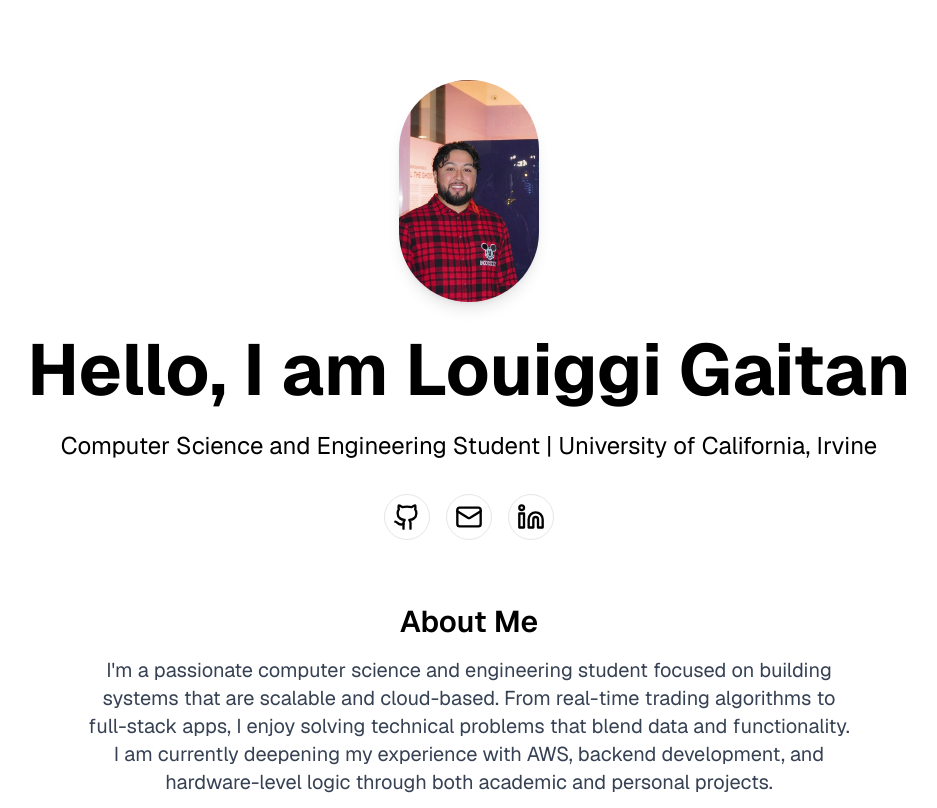
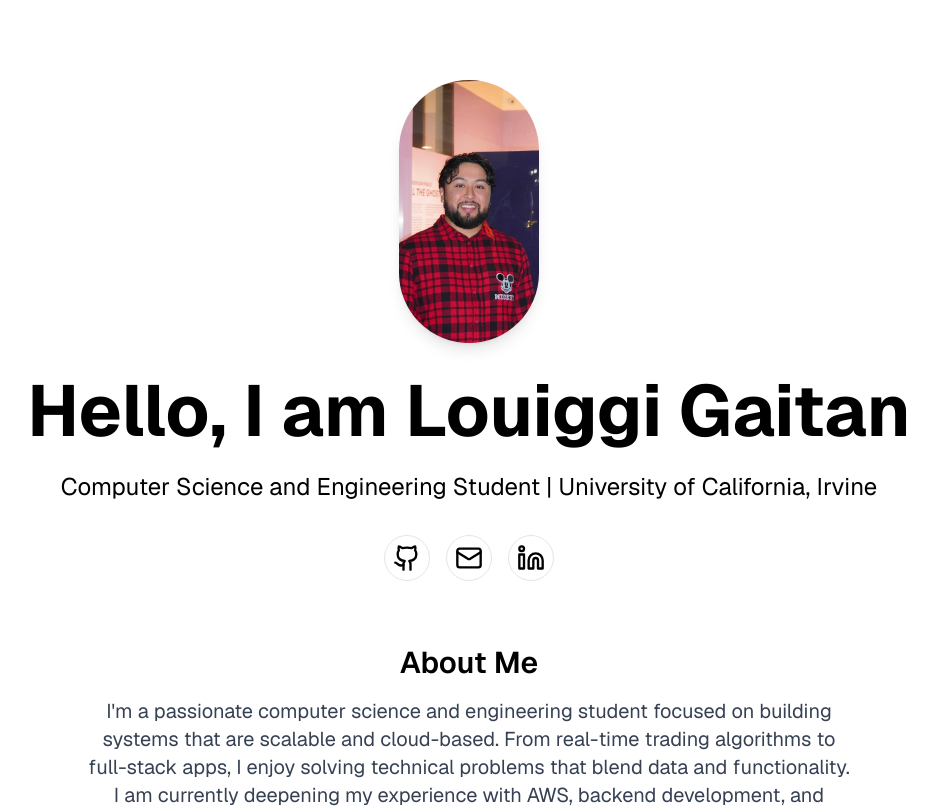
Before and after one commit to lg5092/Site, a Next.js app: page / in a window 1280 px wide. Shown: the top 808 px of the page, without its empty margins (171-1108 px from the left). Built offline with nearby package versions, Linux system fonts and the light colour scheme.

Commit message:
pic resize

```diff
--- a/src/app/page.tsx
+++ b/src/app/page.tsx
@@ -21,7 +21,7 @@ export default function Home() {
         >
           <div className="mb-8 flex justify-center">
             <Image
-              src="/pic1.jpg"
+              src="/pic2.jpg"
               alt="Louiggi Gaitan"
               width={140}
               height={140}
```
Also changed, not shown: public/pic2.jpg (added).
